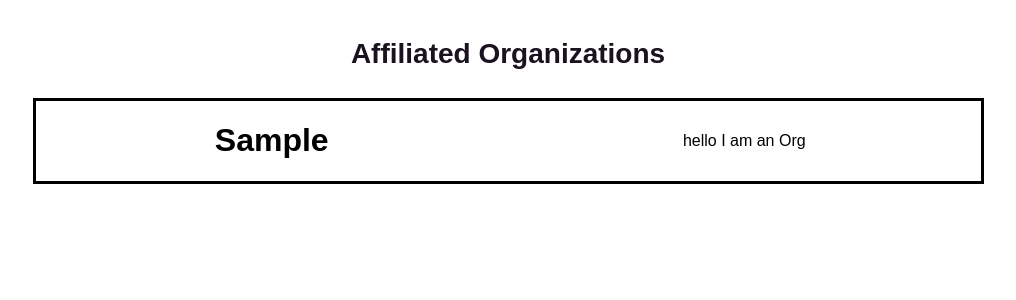
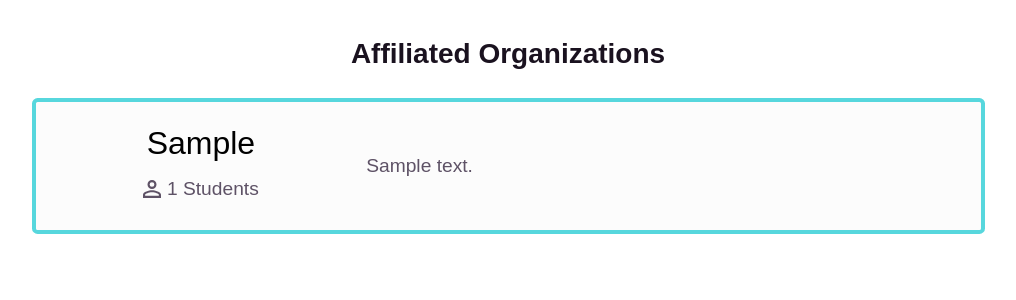
Before and after one commit to BHe87/ResumeHub, a Flask app: template templates/index.html in a window 1280 px wide. Shown: the part 51-351 px from the top of the page, without its empty margins (132-1148 px from the left). Run offline with Flask 2, Linux system fonts and the light colour scheme; the template is opened without the code that fills it: most values are stand-ins (such as "Sample title", 1, 10 or a date in 2020); some web fonts are replaced.

Commit message:
Added more styling for orgs in student home

```diff
--- a/static/styles/colors.css
+++ b/static/styles/colors.css
@@ -2,7 +2,7 @@
     color: #1A121F;
 }
 
-.grey {
+.grey-text {
     color: #5E5266
 }
 
--- a/static/styles/student.css
+++ b/static/styles/student.css
@@ -2,6 +2,13 @@
     font-size: 1.75rem;
     font-weight: 600;
     text-align: center;
+}
+
+#org-person {
+    margin-top: 0.0rem;
+    margin-bottom: 2rem;
+    margin-right: 0.4rem;
+    width: 1.1rem;
 }
 
 .organizations {
@@ -20,16 +27,44 @@
 }
 
 .organization-box {
-    border-style: solid;;
     width: 75%;
+    height: 8rem;
+    margin-bottom: 45px;
+
+    background-color: #FCFCFC;
+
+    border-style: solid;
+    border-color: #57d7dd;
+    /* border-width: 5px; */
+    border-width: 0.3rem;
+    border-radius: 0.35rem;
+}
+
+.organization-box .info {
+    width: 35%;
+    text-align: center;
 }
 
 .organization-box .name {
-    text-align: center;
-    width: 50%;
+    margin-top: 25px;
+    margin-bottom: 0px;
+    font-size: 2rem;
+    font-weight: 500;
+}
+
+.organization-box .stats {
+    margin-top: 0.0rem;
+    margin-bottom: 2rem;
+    color: #5E5266;
+    font-weight: 300;
+    font-size: 1.2rem;
 }
 
 .organization-box .description {
-    text-align: center;
-    width: 50%;
+    width: 65%;
+    text-align: left;
+
+    color: #5E5266;
+    font-size: 1.2rem;
+    font-weight: 400;
 }
--- a/templates/index.html
+++ b/templates/index.html
@@ -16,11 +16,15 @@
   <div class="organizations">
   {% for org in organizations %}
     <div class="flex-container organization-box">
-      <div class="name">
-        <h1>{{ org.first_name }}</h1>
+      <div class="info">
+        <p class="name">{{ org.first_name }}<p>
+        <div class="flex-container">
+          <img id="org-person" src="{{ url_for('static', filename='svg/person.svg')}}">
+          <p class="stats">{{ org.id }} Students</p>
+        </div>
       </div>
       <div class="description">
-        <p>hello I am an Org</p>
+        <p>{{ org.description }}</p>
       </div>
     </div>
   {% endfor %}
--- a/templates/profile.html
+++ b/templates/profile.html
@@ -13,7 +13,7 @@
         <div class="step-title">1. Join Organizations</div>
         <select id="organization" name="organization">
             {% for org in orgniazations %}
-            <option value={{ x.username }}>
+            <option value={{ org.username }}>
                 {{ org.username }}
             </option>
             {% endfor %}
```
Also changed, not shown: static/svg/person.svg (added).
